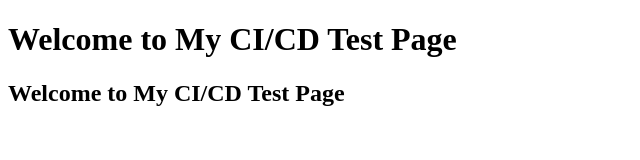
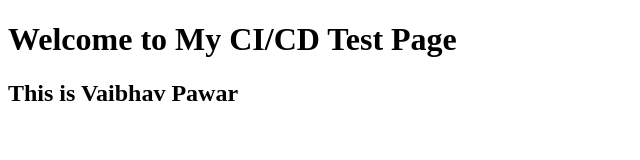
Before and after one commit to VaibhavGit10/ci-cd-html-project, a plain HTML site: page index.html in a window 1280 px wide. Shown: the whole page, without its empty margins (0-640 px from the left). Drawn offline with Linux system fonts and the light colour scheme.

Commit message:
The  file is Updates

```diff
--- a/index.html
+++ b/index.html
@@ -7,6 +7,6 @@
 </head>
 <body>
     <h1>Welcome to My CI/CD Test Page</h1>
-    <h2>Welcome to My CI/CD Test Page</h2>
+    <h2>This is Vaibhav Pawar</h2>
 </body>
 </html>
```
Also changed, not shown: 1 other file.
